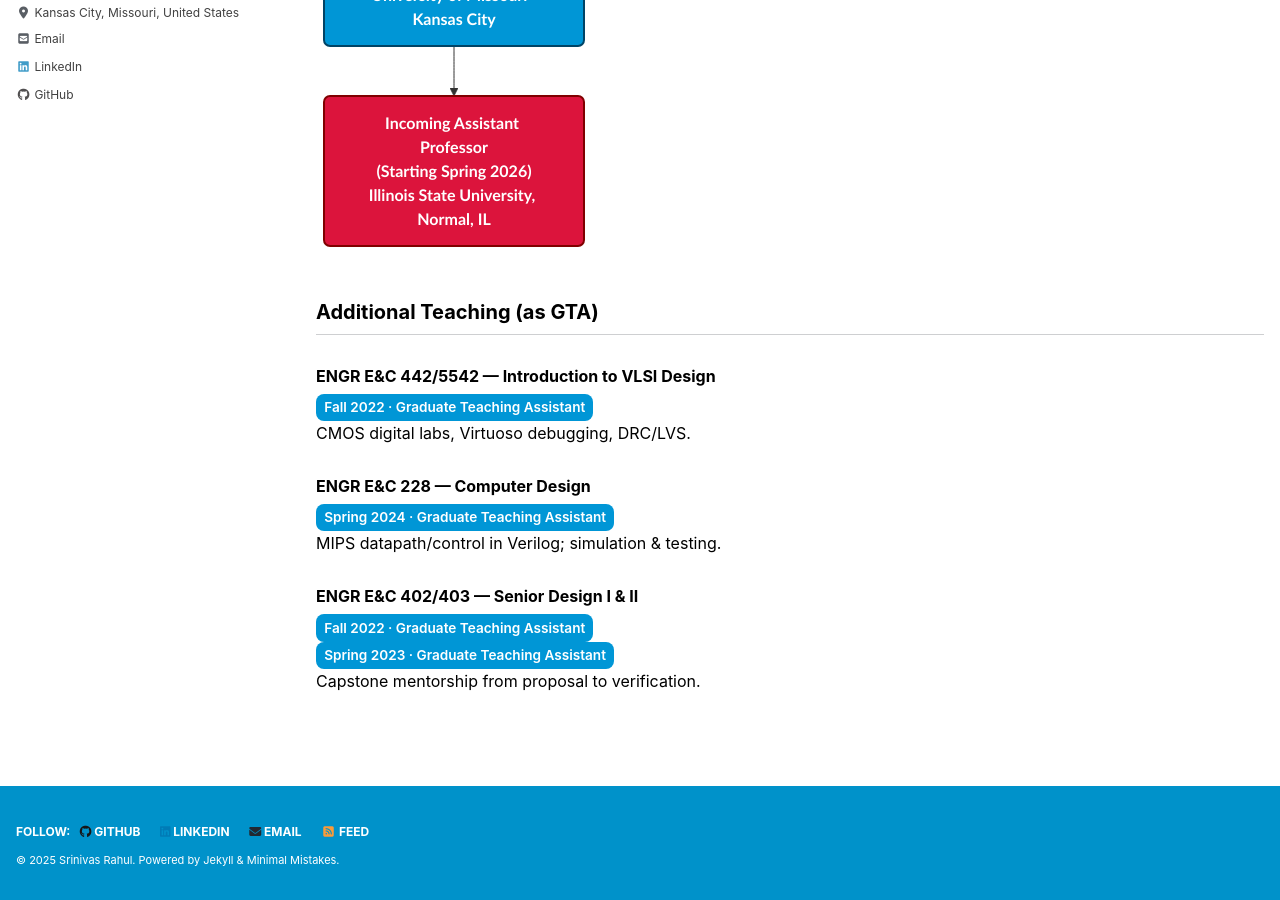
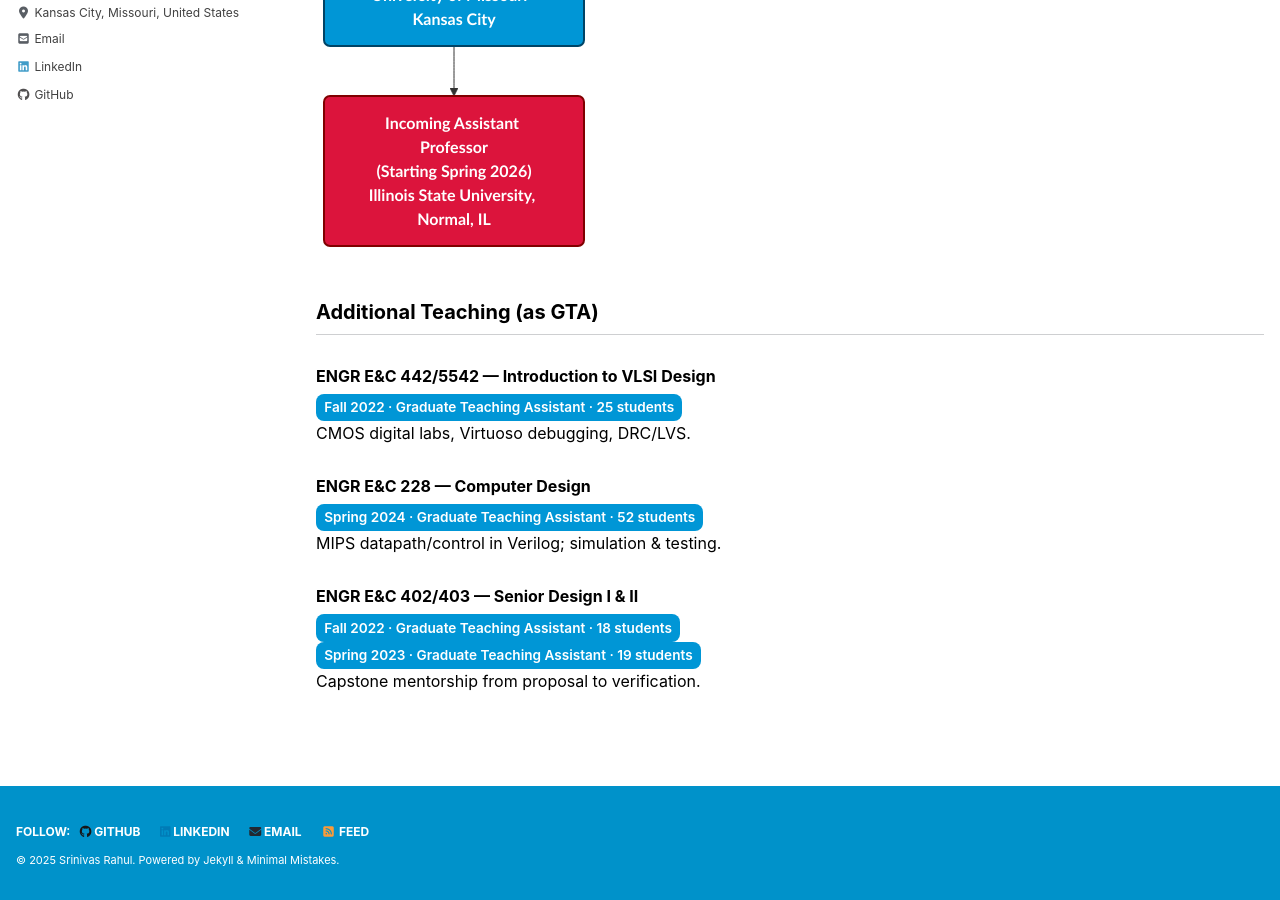
Before and after one commit to srsapireddy/srsapireddy.github.io, a Jekyll site: the page built from _pages/teaching.md, in a window 1280 px wide and 900 px high, scrolled down 1626 px. Built offline with Jekyll 4.4.1, drawn with Linux system fonts in a browser that asks for light colours; cached includes are drawn as plain includes; nearby versions of some CDN libraries.

Commit message:
Update teaching.md

```diff
--- a/_pages/teaching.md
+++ b/_pages/teaching.md
@@ -93,14 +93,14 @@ graph TD
 ## Additional Teaching (as GTA)
 
 ### ENGR E&C 442/5542 — Introduction to VLSI Design
-<span class="badge">Fall 2022 · Graduate Teaching Assistant</span>
+<span class="badge">Fall 2022 · Graduate Teaching Assistant · 25 students</span>
 CMOS digital labs, Virtuoso debugging, DRC/LVS.
 
 ### ENGR E&C 228 — Computer Design
-<span class="badge">Spring 2024 · Graduate Teaching Assistant</span>
+<span class="badge">Spring 2024 · Graduate Teaching Assistant · 52 students</span>
 MIPS datapath/control in Verilog; simulation & testing.
 
 ### ENGR E&C 402/403 — Senior Design I & II
-<span class="badge">Fall 2022 · Graduate Teaching Assistant</span>
-<span class="badge">Spring 2023 · Graduate Teaching Assistant</span>
+<span class="badge">Fall 2022 · Graduate Teaching Assistant · 18 students</span>
+<span class="badge">Spring 2023 · Graduate Teaching Assistant · 19 students</span>
 Capstone mentorship from proposal to verification.
```
